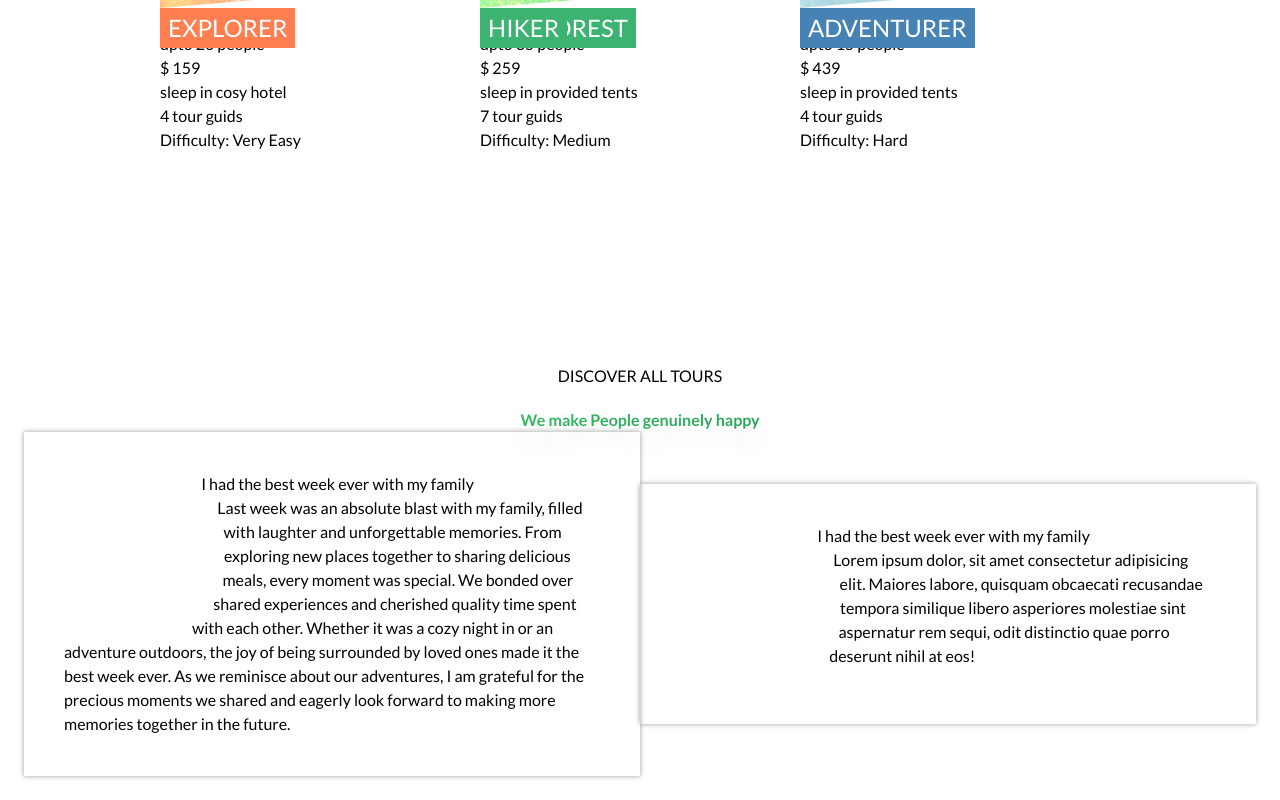
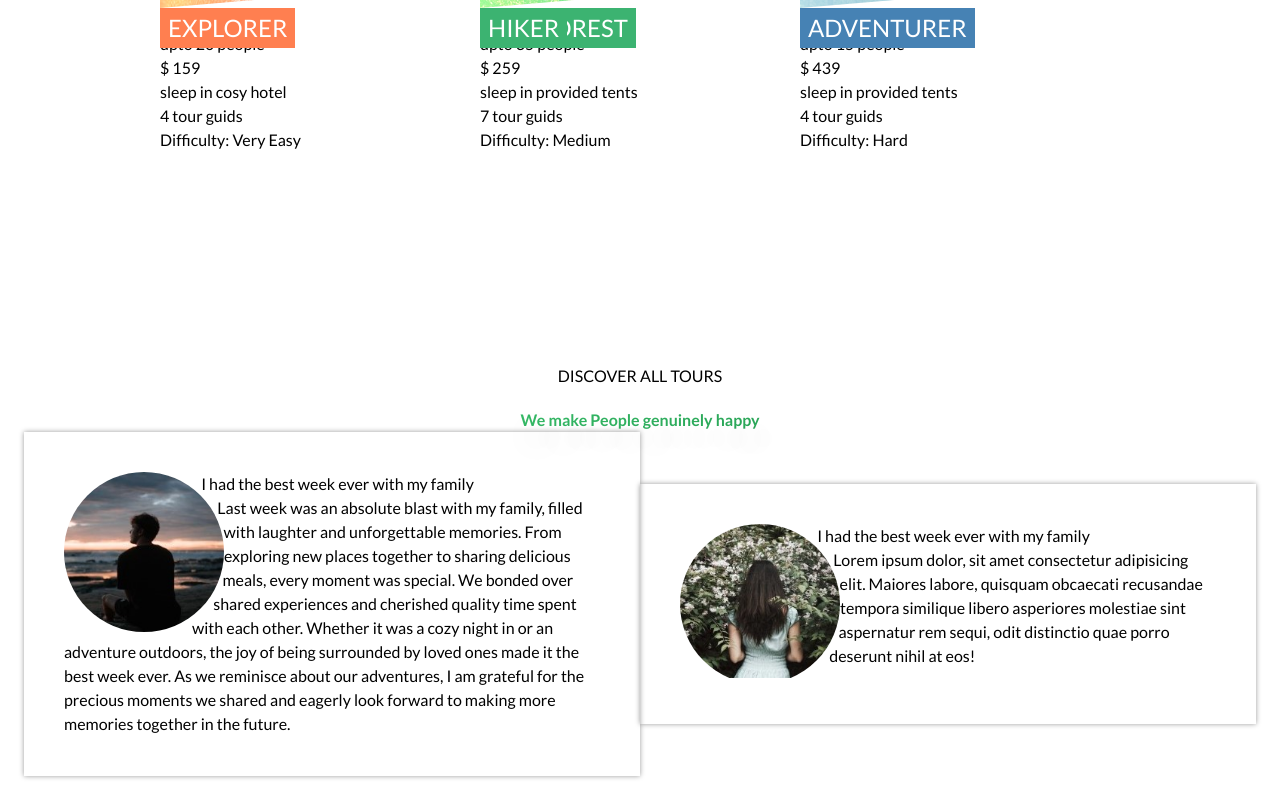
Before and after one commit to OmBharti999/pro, a Next.js app: page / in a window 1280 px wide. Shown: the part 2346-3146 px from the top of the page. Built offline with nearby package versions, Linux system fonts and the light colour scheme.

Commit message:
story card more ui update

```diff
--- a/app/_component/card/StoriesCard.tsx
+++ b/app/_component/card/StoriesCard.tsx
@@ -1,3 +1,4 @@
+import Image from "next/image";
 import { Heading, PText } from "..";
 import "./index.css";
 interface Props {
@@ -7,6 +8,7 @@ interface Props {
   imgName: string;
 }
 
+const imageSize = 160;
 export const StoriesCard = ({
   cardContent,
   cardHeading,
@@ -15,11 +17,17 @@ export const StoriesCard = ({
 }: Props) => {
   return (
     <div className="stories-card shadow-big">
-      <div className="">
-        <figure className="stories-shape mr-5">gs
-        {/*  */}
+      <div className="min-h-40">
+        <figure className="stories-shape mr-4">
+          <Image
+            src={imgUrl}
+            alt={imgName}
+            height={imageSize}
+            width={imageSize}
+            className="bg-cover"
+          />
         </figure>
-        <div className="">
+        <div className="h-full">
           <Heading content={cardHeading} addClass="font-bold text-xl mb-2" />
           <PText content={cardContent} />
         </div>
--- a/app/_component/storiesSection/StoriesSection.tsx
+++ b/app/_component/storiesSection/StoriesSection.tsx
@@ -1,5 +1,7 @@
 import React from "react";
 import { HeadingSecondary, StoriesCard } from "..";
+// import Boy from "@/public/assets/boy.jpg";
+// import Girl from "@/public/assets/girl.jpg";
 
 const heading1 = "I had the best week ever with my family";
 const heading2 = "I had the best week ever with my family";
@@ -19,13 +21,13 @@ export const StoriesSection = () => {
         <StoriesCard
           cardHeading={heading1}
           cardContent={content1}
-          imgUrl={""}
+          imgUrl={"/assets/boy.jpg"}
           imgName={"JAn pre"}
         />
         <StoriesCard
           cardHeading={heading2}
           cardContent={content2}
-          imgUrl={""}
+          imgUrl={"/assets/girl.jpg"}
           imgName={"Aug gun"}
         />
       </div>
```
